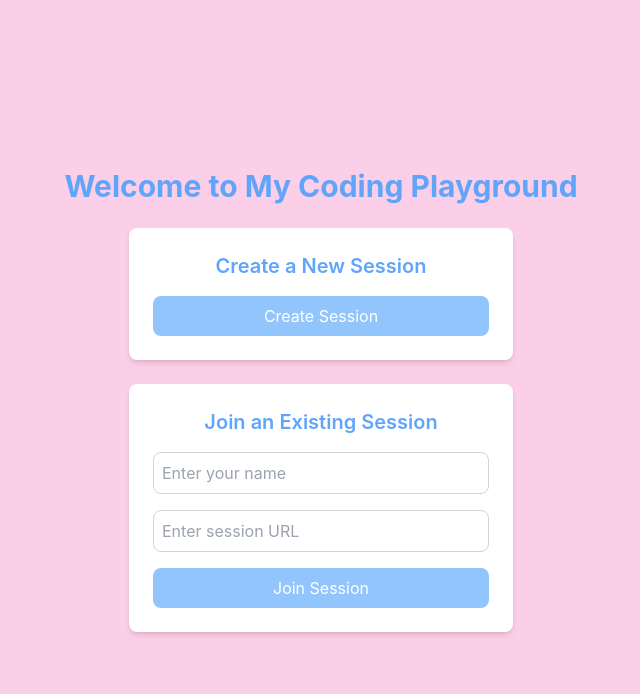
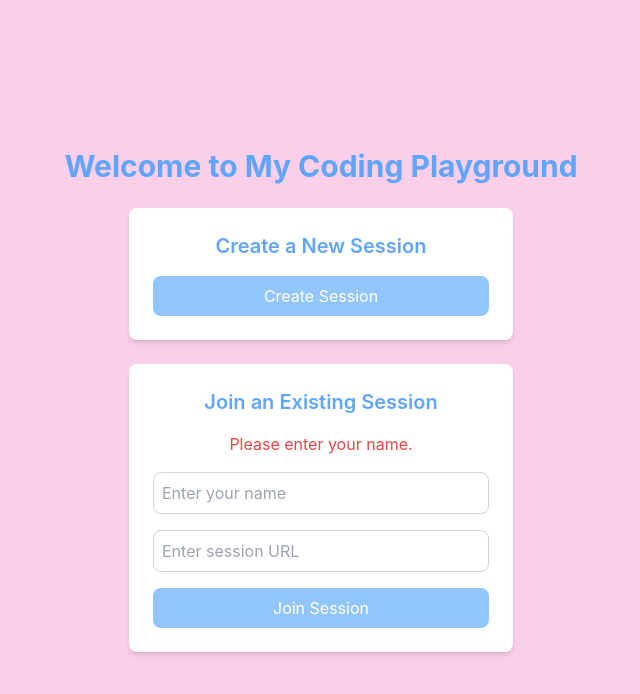
Before and after one commit to ViktorijaJova/Client-Real-time-collab-playground-for-code, a React (Create React App) app: page / in a window 1280 px wide. Both pictures are taken after a click on the button "Join Session". Shown: the top 694 px of the page, without its empty margins (319-959 px from the left). Built offline with nearby package versions, Linux system fonts and the light colour scheme; no server answers.

Commit message:
added validation for joining session

```diff
--- a/src/components/JoinSession.tsx
+++ b/src/components/JoinSession.tsx
@@ -11,8 +11,30 @@
 const JoinSession: React.FC<JoinSessionProps> = ({ onSessionJoined }) => {
     const [sessionUrl, setSessionUrl] = useState(''); // Full session URL input
     const [userName, setUserName] = useState(''); // Name input
+    const [errorMessage, setErrorMessage] = useState(''); // Error message state
+
+    const isValidUrl = (url: string) => {
+        // Allow URLs with or without a port number, with a path like /session/{id}
+        const urlPattern = /^https?:\/\/[\w.-]+(:\d+)?\/session\/\w+$/; // Adjusted for port numbers and /session/{id}
+        return urlPattern.test(url);
+    };
 
     const handleJoinSession = async () => {
+        // Clear any previous error message
+        setErrorMessage('');
+
+        // Validate username
+        if (!userName.trim()) {
+            setErrorMessage('Please enter your name.');
+            return;
+        }
+
+        // Validate session URL
+        if (!isValidUrl(sessionUrl)) {
+            setErrorMessage('Please enter a valid session URL.');
+            return;
+        }
+
         try {
             const urlParts = sessionUrl.split('/');
             const id = urlParts[urlParts.length - 1]; // Get the last part of the URL as the session ID
@@ -26,12 +48,16 @@
             socket.emit('joinSession', id, userName); // Send userName as well
         } catch (error) {
             console.error('Error joining session:', error);
+            setErrorMessage('Error joining session. Please check the URL and try again.');
         }
     };
 
     return (
         <div className="flex flex-col items-center justify-center bg-white p-6 rounded-lg shadow-md w-full max-w-sm mx-auto mt-6">
             <h2 className="text-xl font-semibold text-blue-400 mb-4">Join an Existing Session</h2>
+            {errorMessage && (
+                <p className="text-red-500 mb-4">{errorMessage}</p>
+            )}
             <input
                 type="text"
                 placeholder="Enter your name"
```
